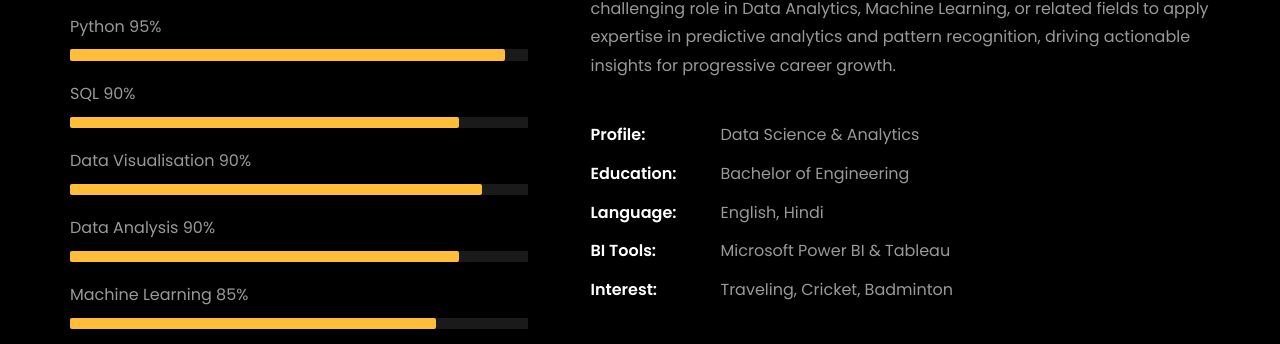
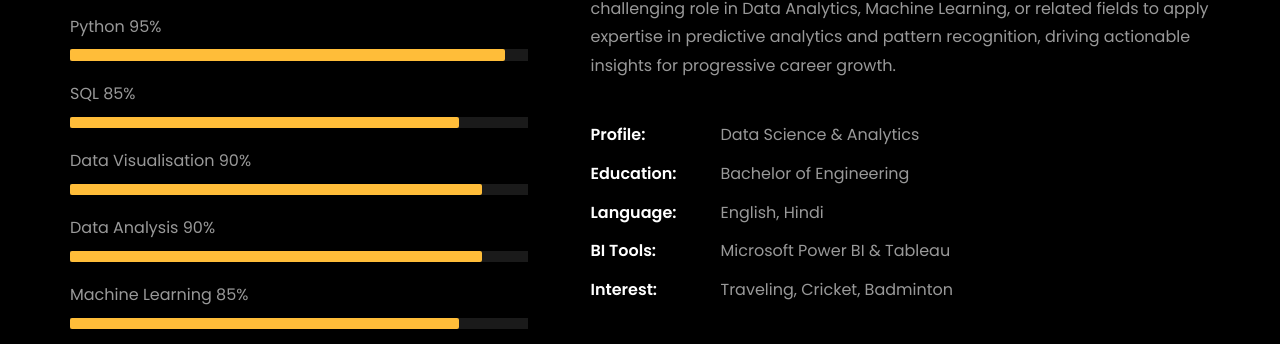
Before and after one commit to kirti455/kirti.github.io, a plain HTML site: page index.html in a window 1280 px wide. Shown: the part 1024-1368 px from the top of the page. Drawn offline with Linux system fonts and the light colour scheme; files whose address does not match are found by name.

Commit message:
Update index.html

```diff
--- a/index.html
+++ b/index.html
@@ -235,7 +235,7 @@
 											aria-valuemax="100"></div>
 									</div>
 
-									<span>SQL</span> <span class="pull-right">90%</span>
+									<span>SQL</span> <span class="pull-right">85%</span>
 									<div class="progress">
 										<div class="progress-bar" role="progressbar" style="width: 85%" aria-valuenow="85" aria-valuemin="0"
 											aria-valuemax="100"></div>
@@ -249,13 +249,13 @@
 
 									<span>Data Analysis</span> <span class="pull-right">90%</span>
 									<div class="progress">
-										<div class="progress-bar" role="progressbar" style="width: 85%" aria-valuenow="85" aria-valuemin="0"
+										<div class="progress-bar" role="progressbar" style="width: 90%" aria-valuenow="90" aria-valuemin="0"
 											aria-valuemax="100"></div>
 									</div>
 
 									<span>Machine Learning</span> <span class="pull-right">85%</span>
 									<div class="progress">
-										<div class="progress-bar" role="progressbar" style="width: 80%" aria-valuenow="80" aria-valuemin="0"
+										<div class="progress-bar" role="progressbar" style="width: 85%" aria-valuenow="85" aria-valuemin="0"
 											aria-valuemax="100"></div>
 									</div>
 								</div>
```
